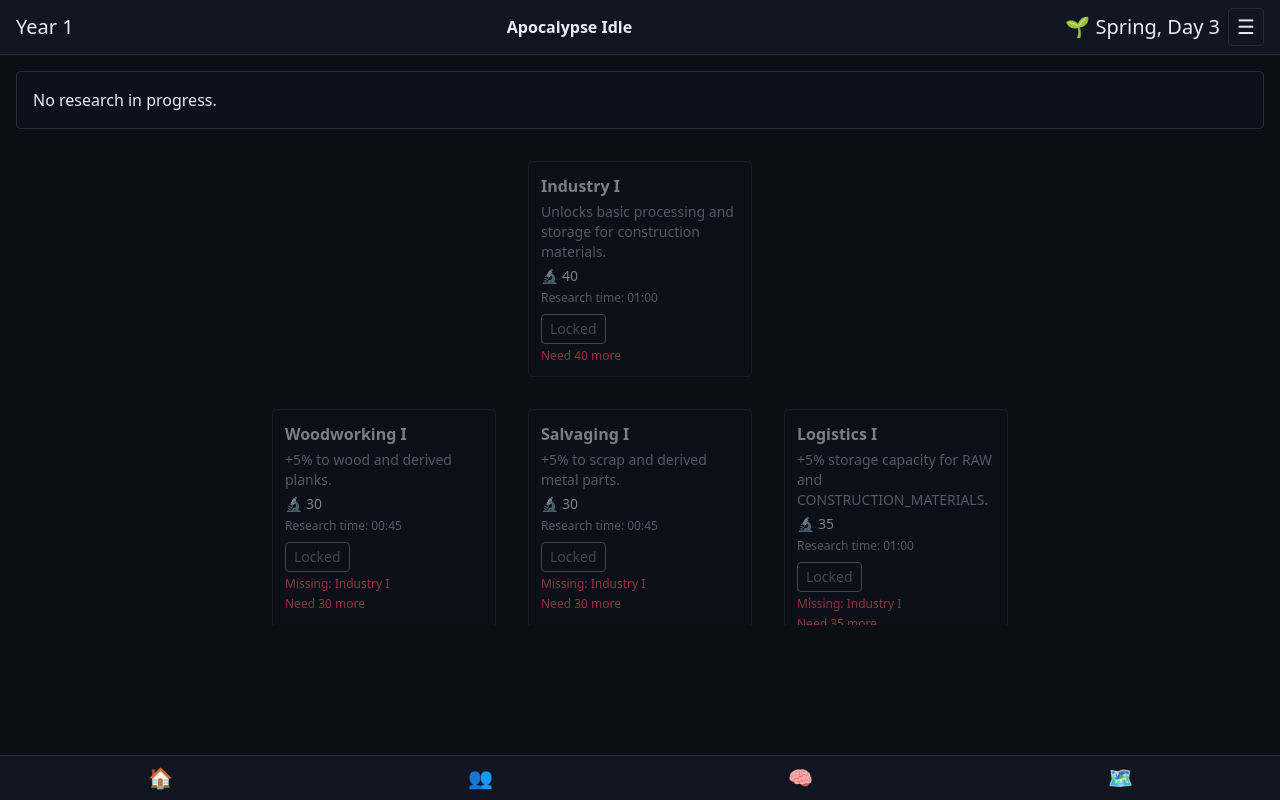
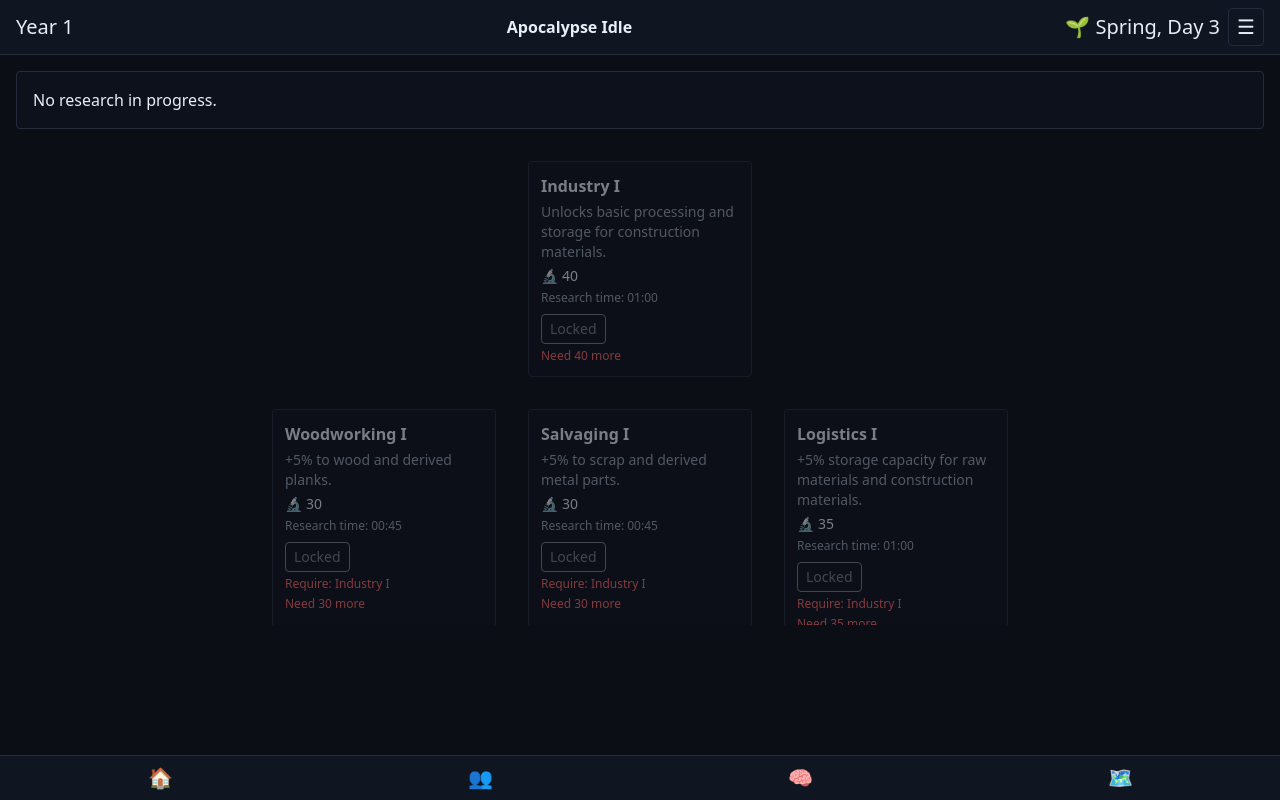
Before and after one commit to mikisz/apocalypse-idle, a React (Vite) app: page / in a window 1280 px wide. Both pictures are taken after a click on the button "Research". Built offline with nearby package versions, Linux system fonts and the light colour scheme.

Commit message:
Update research requirement wording and descriptions

```diff
--- a/src/data/research.js
+++ b/src/data/research.js
@@ -41,7 +41,8 @@ export const RESEARCH = [
     id: 'logistics1',
     name: 'Logistics I',
     type: 'efficiency',
-    shortDesc: '+5% storage capacity for RAW and CONSTRUCTION_MATERIALS.',
+    shortDesc:
+      '+5% storage capacity for raw materials and construction materials.',
     cost: { science: 35 },
     timeSec: 60,
     prereqs: ['industry1'],
@@ -91,7 +92,7 @@ export const RESEARCH = [
     name: 'Logistics II',
     type: 'efficiency',
     shortDesc:
-      'Additional +5% storage capacity for RAW and CONSTRUCTION_MATERIALS.',
+      'Additional +5% storage capacity for raw materials and construction materials.',
     cost: { science: 80 },
     timeSec: 150,
     prereqs: ['logistics1', 'industry2'],
--- a/src/views/research/ResearchNode.jsx
+++ b/src/views/research/ResearchNode.jsx
@@ -84,7 +84,7 @@ const ResearchNode = forwardRef(({ node, status, reasons, onStart }, ref) => {
           </button>
           <div className="mt-1 space-y-1 text-xs text-red-400">
             {reasons.missingPrereqs?.length > 0 && (
-              <div>Missing: {reasons.missingPrereqs.join(', ')}</div>
+              <div>Require: {reasons.missingPrereqs.join(', ')}</div>
             )}
             {reasons.missingMilestones?.length > 0 && (
               <div>
```
